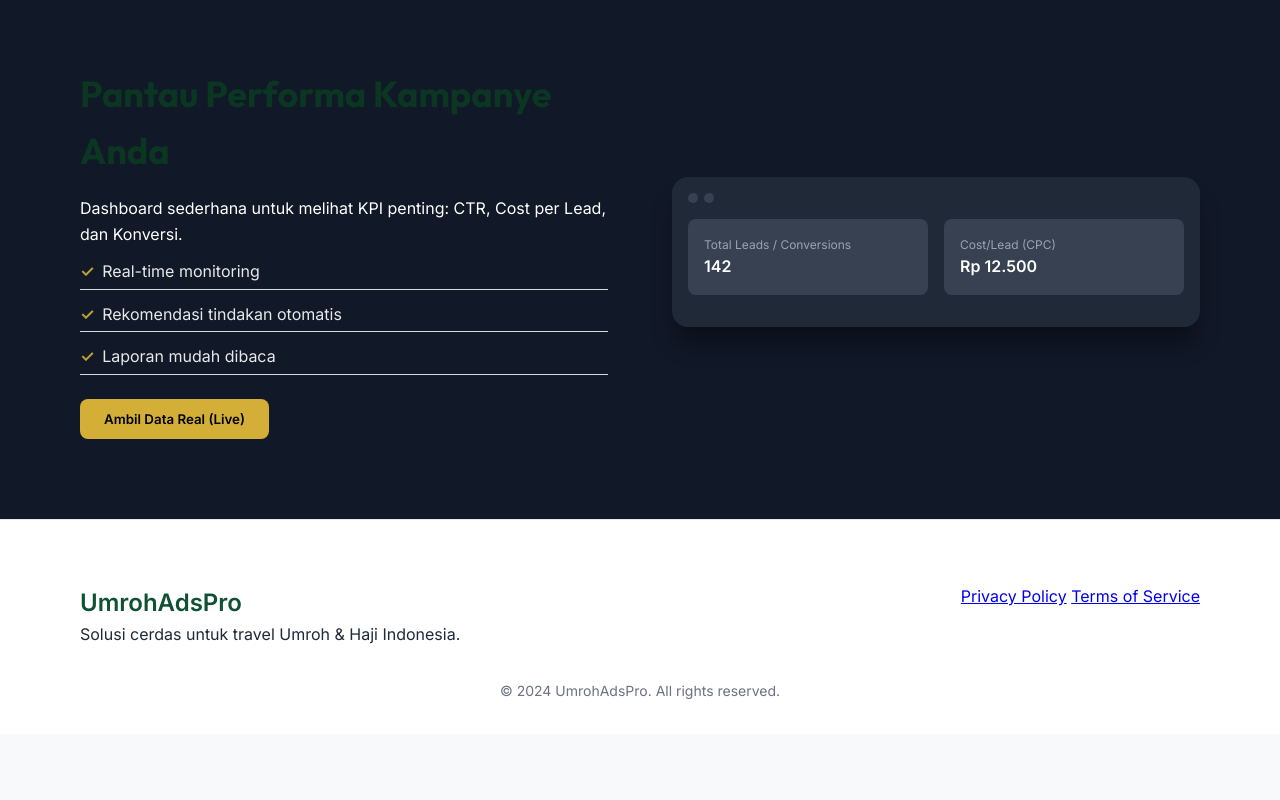
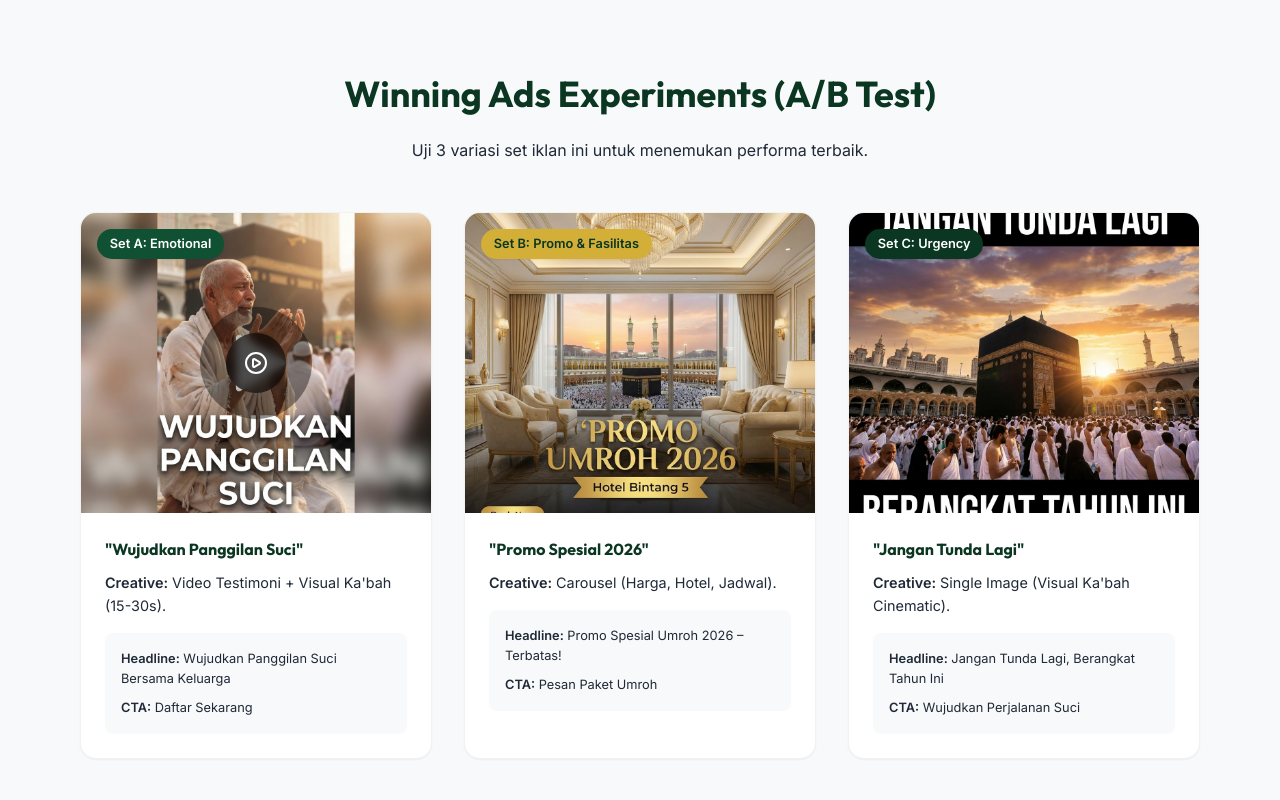
Before and after one commit to inno4gs-byte/fb-ads-umroh-haji, a website: page index.html in a window 1280 px wide. Shown: the part 3940-4740 px from the top of the page. Before the commit the page ends 4674 px from the top, so only its background shows below. Drawn offline with nearby package versions, Linux system fonts and the light colour scheme.

Commit message:
Add files via upload

```diff
--- a/index.html
+++ b/index.html
@@ -401,6 +401,67 @@
         </div>
     </section>
 
+    <!-- A/B Testing Section -->
+    <section id="ab-testing" class="section bg-light">
+        <div class="container">
+            <div class="section-header">
+                <h2>Winning Ads Experiments (A/B Test)</h2>
+                <p>Uji 3 variasi set iklan ini untuk menemukan performa terbaik.</p>
+            </div>
+
+            <div class="ab-grid">
+                <!-- Set A -->
+                <div class="ab-card">
+                    <div class="ab-badge badge-primary">Set A: Emotional</div>
+                    <div class="ab-image-wrapper">
+                        <img src="assets/ab-test/set-a.png" alt="Emotional Storytelling Ads">
+                        <div class="play-icon"><i data-lucide="play-circle"></i></div>
+                    </div>
+                    <div class="ab-content">
+                        <h4>"Wujudkan Panggilan Suci"</h4>
+                        <p class="ab-desc"><strong>Creative:</strong> Video Testimoni + Visual Ka'bah (15-30s).</p>
+                        <div class="ab-details">
+                            <small><strong>Headline:</strong> Wujudkan Panggilan Suci Bersama Keluarga</small>
+                            <small><strong>CTA:</strong> Daftar Sekarang</small>
+                        </div>
+                    </div>
+                </div>
+
+                <!-- Set B -->
+                <div class="ab-card">
+                    <div class="ab-badge badge-accent">Set B: Promo & Fasilitas</div>
+                    <div class="ab-image-wrapper">
+                        <img src="assets/ab-test/set-b.png" alt="Promo Carousel Ads">
+                    </div>
+                    <div class="ab-content">
+                        <h4>"Promo Spesial 2026"</h4>
+                        <p class="ab-desc"><strong>Creative:</strong> Carousel (Harga, Hotel, Jadwal).</p>
+                        <div class="ab-details">
+                            <small><strong>Headline:</strong> Promo Spesial Umroh 2026 – Terbatas!</small>
+                            <small><strong>CTA:</strong> Pesan Paket Umroh</small>
+                        </div>
+                    </div>
+                </div>
+
+                <!-- Set C -->
+                <div class="ab-card">
+                    <div class="ab-badge badge-dark">Set C: Urgency</div>
+                    <div class="ab-image-wrapper">
+                        <img src="assets/ab-test/set-c.png" alt="Urgency Ads">
+                    </div>
+                    <div class="ab-content">
+                        <h4>"Jangan Tunda Lagi"</h4>
+                        <p class="ab-desc"><strong>Creative:</strong> Single Image (Visual Ka'bah Cinematic).</p>
+                        <div class="ab-details">
+                            <small><strong>Headline:</strong> Jangan Tunda Lagi, Berangkat Tahun Ini</small>
+                            <small><strong>CTA:</strong> Wujudkan Perjalanan Suci</small>
+                        </div>
+                    </div>
+                </div>
+            </div>
+        </div>
+    </section>
+
     <!-- Dashboard Preview -->
     <section id="dashboard" class="section bg-dark text-white">
         <div class="container">
--- a/styles.css
+++ b/styles.css
@@ -545,6 +545,114 @@
     border-bottom: none;
 }
 
+/* A/B Testing Grid */
+.ab-grid {
+    display: grid;
+    grid-template-columns: repeat(auto-fit, minmax(300px, 1fr));
+    gap: 2rem;
+    margin-top: 2rem;
+}
+
+.ab-card {
+    background: white;
+    border-radius: var(--radius-lg);
+    box-shadow: var(--shadow-sm);
+    overflow: hidden;
+    position: relative;
+    border: 1px solid rgba(0, 0, 0, 0.05);
+    transition: transform 0.2s;
+}
+
+.ab-card:hover {
+    transform: translateY(-5px);
+    box-shadow: var(--shadow-md);
+}
+
+.ab-badge {
+    position: absolute;
+    top: 1rem;
+    left: 1rem;
+    padding: 0.3rem 0.8rem;
+    border-radius: 20px;
+    font-size: 0.8rem;
+    font-weight: 600;
+    color: white;
+    z-index: 10;
+    box-shadow: var(--shadow-sm);
+}
+
+.badge-primary {
+    background: var(--color-primary);
+}
+
+.badge-accent {
+    background: var(--color-accent);
+    color: var(--color-primary-dark);
+}
+
+.badge-dark {
+    background: var(--color-primary-dark);
+}
+
+.ab-image-wrapper {
+    position: relative;
+    height: 300px;
+    background: #eee;
+    overflow: hidden;
+}
+
+.ab-image-wrapper img {
+    width: 100%;
+    height: 100%;
+    object-fit: cover;
+}
+
+.play-icon {
+    position: absolute;
+    top: 50%;
+    left: 50%;
+    transform: translate(-50%, -50%);
+    width: 60px;
+    height: 60px;
+    background: rgba(0, 0, 0, 0.6);
+    color: white;
+    border-radius: 50%;
+    display: flex;
+    align-items: center;
+    justify-content: center;
+    backdrop-filter: blur(4px);
+}
+
+.ab-content {
+    padding: 1.5rem;
+}
+
+.ab-content h4 {
+    margin-bottom: 0.5rem;
+    color: var(--color-primary-dark);
+}
+
+.ab-desc {
+    font-size: 0.9rem;
+    color: var(--color-text);
+    margin-bottom: 1rem;
+}
+
+.ab-details {
+    background: var(--color-bg);
+    padding: 1rem;
+    border-radius: var(--radius-md);
+    display: flex;
+    flex-direction: column;
+    gap: 0.5rem;
+}
+
+.ab-details small {
+    display: block;
+    font-size: 0.8rem;
+    color: var(--color-muted);
+}
+
 /* Audience Specs */
 .audience-specs {
     display: flex;
```
Also changed, not shown: assets/ab-test/set-a.png (added), assets/ab-test/set-b.png (added), assets/ab-test/set-c.png (added).
